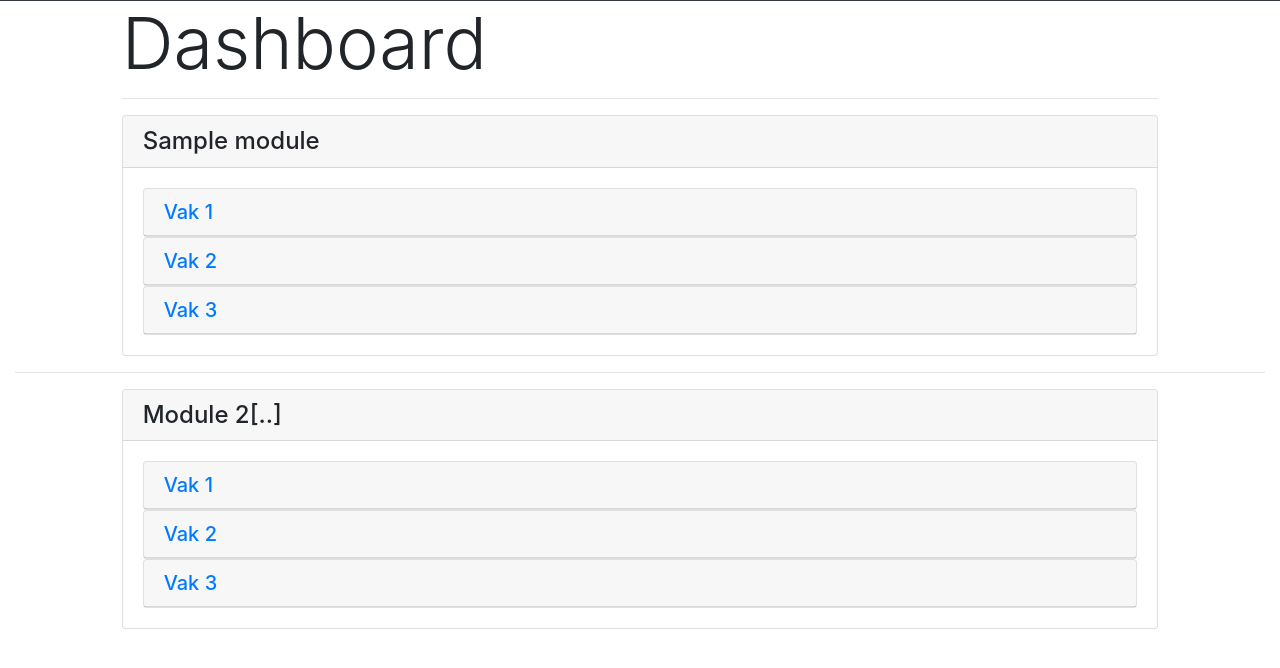
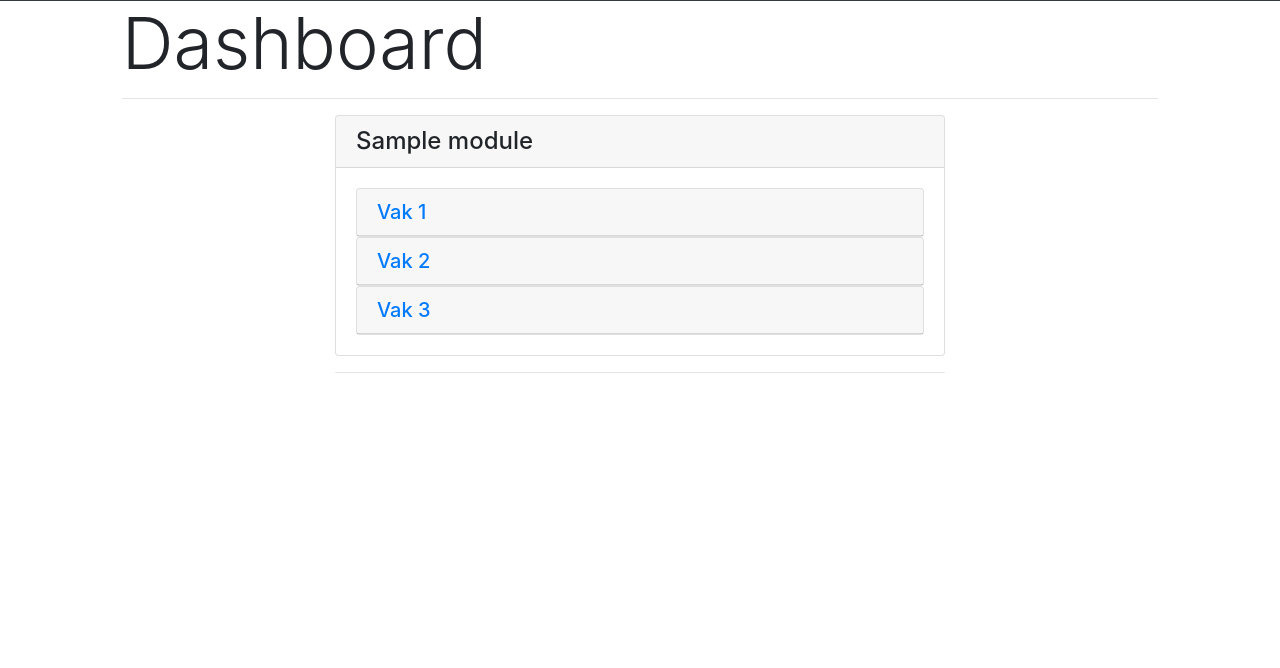
Before and after one commit to tkerkhoven/Seth, a Django app: page / in a window 1280 px wide. Shown: the part 67-735 px from the top of the page. Run offline with Django 3.2, Linux system fonts and the light colour scheme; tables that the repository leaves empty hold one stand-in row (values such as "Sample post"); parts of the project's set-up code (start-up, migrations or seed data) failed here and were passed over; some libraries are stand-ins or nearby versions.

Commit message:
Removed stuff

```diff
--- a/Seth/dashboard/templates/base.html
+++ b/Seth/dashboard/templates/base.html
@@ -28,7 +28,6 @@
             <div class="btn-group">
                   <button type="button" class="btn dropdown-toggle nav-button" data-toggle="dropdown" aria-haspopup="true" aria-expanded="false">
                       <i class="material-icons md-light md-36">add</i>
-                      {#                    <i class="fa fa-plus fa-light fa-24"></i>#}
                   </button>
                   <div class="dropdown-menu dropdown-menu-left">
                       <a class="dropdown-item" href="#">Add module</a>
--- a/Seth/dashboard/templates/dashboard/index.html
+++ b/Seth/dashboard/templates/dashboard/index.html
@@ -32,9 +32,8 @@
         {#            <div class="col-lg-1"></div>#}
         {#        </div>#}
         {% for mod in modules %}
-        <div class="row">
-            <div class="col-lg-1"></div>
-            <div class="col-lg-10">
+        <div class="row justify-content-center">
+            <div class="col-lg-6">
                 <div class="card">
                     <h4 class="card-header">{{ mod.name}}</h4>
                     <div class="card-body">
@@ -97,78 +96,9 @@
                         </div>
                     </div>
                 </div>
+                <hr>
             </div>
-            <div class="col-lg-1"></div>
         </div>
-        <hr>
         {% endfor %}
-        <div class="row">
-            <div class="col-lg-1"></div>
-            <div class="col-lg-10">
-                <div class="card">
-                    <h4 class="card-header">Module 2[..]</h4>
-                    <div class="card-body">
-                        <div id="accordion2" role="tablist">
-                            <div class="card">
-                                <div class="card-header" role="tab" id="headingOne">
-                                    <h5 class="mb-0">
-                                        <a data-toggle="collapse" href="#collapseOne" aria-expanded="true" aria-controls="collapseOne">
-                                            Vak 1
-                                        </a>
-                                    </h5>
-                                </div>
-
-                                <div id="collapseOne" class="collapse" role="tabpanel" aria-labelledby="headingOne" data-parent="#accordion2">
-                                    <div class="card-body">
-                                        <ul class="list-group">
-                                            <li class="list-group-item">Test 1</li>
-                                            <li class="list-group-item">Test 2</li>
-                                            <li class="list-group-item">Test 3</li>
-                                        </ul>
-                                    </div>
-                                </div>
-                            </div>
-                            <div class="card">
-                                <div class="card-header" role="tab" id="headingTwo">
-                                    <h5 class="mb-0">
-                                        <a class="collapsed" data-toggle="collapse" href="#collapseTwo" aria-expanded="false" aria-controls="collapseTwo">
-                                            Vak 2
-                                        </a>
-                                    </h5>
-                                </div>
-                                <div id="collapseTwo" class="collapse" role="tabpanel" aria-labelledby="headingTwo" data-parent="#accordion2">
-                                    <div class="card-body">
-                                        <ul class="list-group">
-                                            <li class="list-group-item">Test 1</li>
-                                            <li class="list-group-item">Test 2</li>
-                                            <li class="list-group-item">Test 3</li>
-                                        </ul>
-                                    </div>
-                                </div>
-                            </div>
-                            <div class="card">
-                                <div class="card-header" role="tab" id="headingThree">
-                                    <h5 class="mb-0">
-                                        <a class="collapsed" data-toggle="collapse" href="#collapseThree" aria-expanded="false" aria-controls="collapseThree">
-                                            Vak 3
-                                        </a>
-                                    </h5>
-                                </div>
-                                <div id="collapseThree" class="collapse" role="tabpanel" aria-labelledby="headingThree" data-parent="#accordion2">
-                                    <div class="card-body">
-                                        <ul class="list-group">
-                                            <li class="list-group-item">Test 1</li>
-                                            <li class="list-group-item">Test 2</li>
-                                            <li class="list-group-item">Test 3</li>
-                                        </ul>
-                                    </div>
-                                </div>
-                            </div>
-                        </div>
-                    </div>
-                </div>
-            </div>
-            <div class="col-lg-1"></div>
-        </div>
     </div>
 {% endblock %}
```
Also changed, not shown: Seth/dashboard/templates/registration/login.html (+25 -1 lines).
